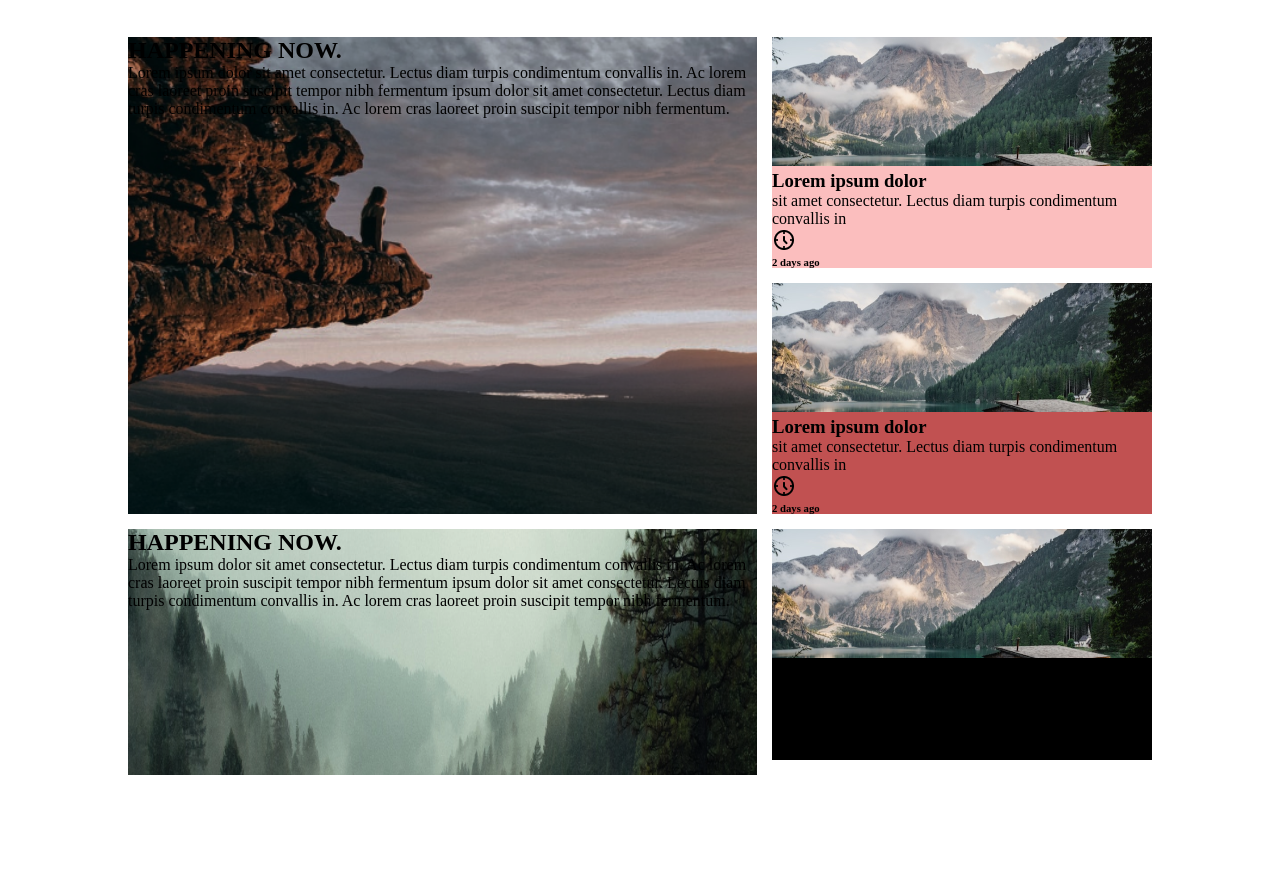
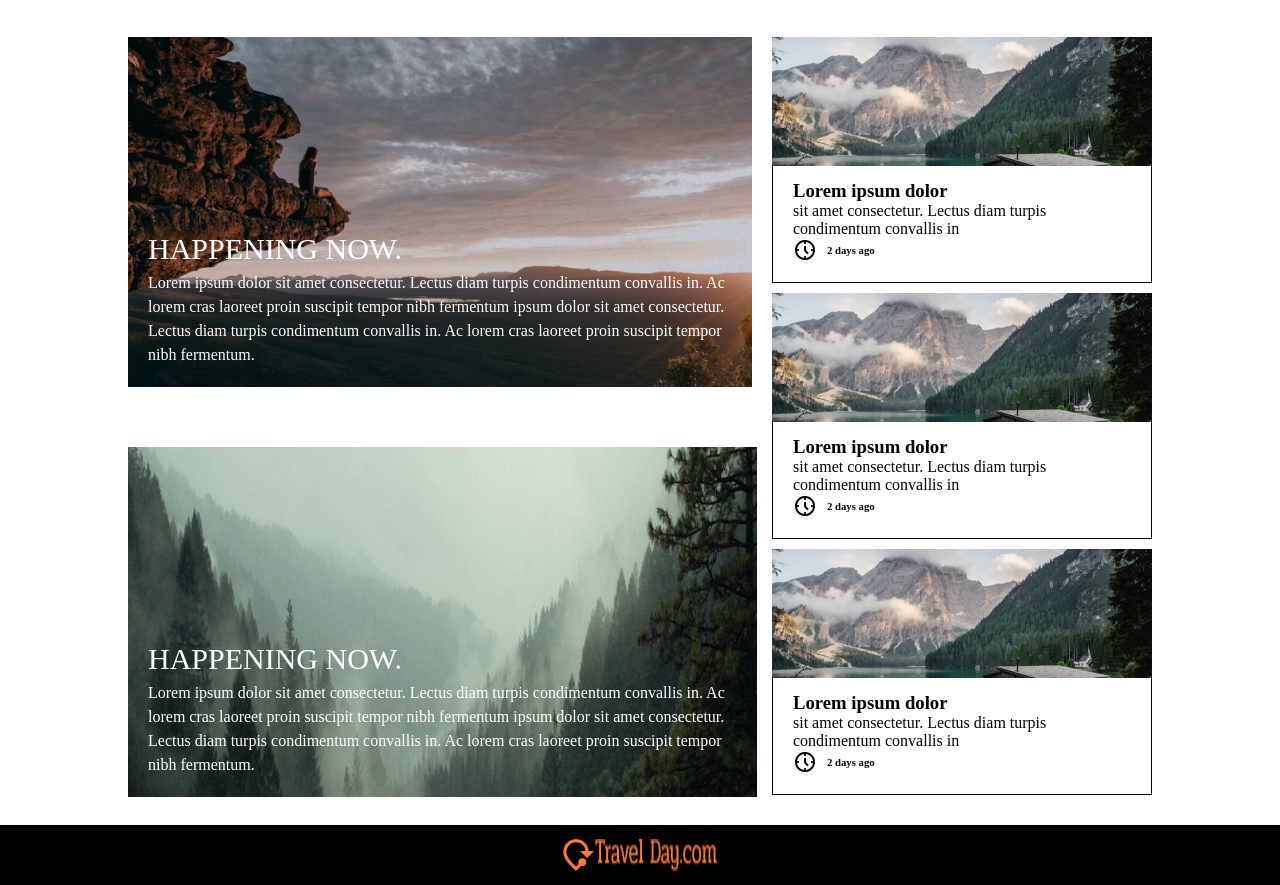
Before and after one commit to Mustaf12-xkm/travel-challenge, a plain HTML site: page index.html in a window 1280 px wide. Shown: the part 1481-2366 px from the top of the page. Before the commit the page ends 2276 px from the top, so only its background shows below. Drawn offline with Linux system fonts and the light colour scheme.

Commit message:
solution boxes

```diff
--- a/index.html
+++ b/index.html
@@ -110,49 +110,78 @@
     </section>
     <section class="photography">
         <div class="photograph-boxes">
+            <div class="left">
                 <div class="photograph-box1">
+                    <div>
                         <h2>
                             HAPPENING NOW.
                         </h2>
                         <p>Lorem ipsum dolor sit amet consectetur. Lectus diam turpis condimentum convallis in. Ac lorem cras laoreet proin suscipit tempor nibh fermentum ipsum dolor sit amet consectetur. Lectus diam turpis condimentum convallis in. Ac lorem cras laoreet proin suscipit tempor nibh fermentum.</p>
                     </div>
+
+                </div>
                 <div class="photograph-box2">
+                    <div>
                         <h2>
                             HAPPENING NOW.
                         </h2>
                         <p>Lorem ipsum dolor sit amet consectetur. Lectus diam turpis condimentum convallis in. Ac lorem cras laoreet proin suscipit tempor nibh fermentum ipsum dolor sit amet consectetur. Lectus diam turpis condimentum convallis in. Ac lorem cras laoreet proin suscipit tempor nibh fermentum.</p>
                     </div>
-            <div class="photograph-box-right1">
+                </div>
+            </div>
+         <div class="right">
+            <div class="photograph-box-right1 r">
                 <img src="images/photograph/Rectangle 15.png" alt="">
+                <div class="border-purpos">
                     <h3>Lorem ipsum dolor</h3>
                     <p>sit amet consectetur. Lectus diam turpis condimentum convallis in</p>
                     <div class="time">
                         <img src="images/discover/material-symbols_nest-clock-farsight-analog-outline-rounded.png" alt="">
                         <h6>2 days ago</h6>
                     </div>
+                </div>
+
+
 
             </div>
-            <div class="photograph-box-right2">
+            <div class="photograph-box-right2 r">
                 <img src="images/photograph/Rectangle 15.png" alt="">
+                <div class="border-purpos">
                     <h3>Lorem ipsum dolor</h3>
                     <p>sit amet consectetur. Lectus diam turpis condimentum convallis in</p>
                     <div class="time">
                         <img src="images/discover/material-symbols_nest-clock-farsight-analog-outline-rounded.png" alt="">
                         <h6>2 days ago</h6>
                     </div>
+                </div>
+
+
 
             </div>
-            <div class="photograph-box-right3">
+            <div class="photograph-box-right3 r">
                 <img src="images/photograph/Rectangle 15.png" alt="">
+                <div class="border-purpos">
                     <h3>Lorem ipsum dolor</h3>
                     <p>sit amet consectetur. Lectus diam turpis condimentum convallis in</p>
                     <div class="time">
                         <img src="images/discover/material-symbols_nest-clock-farsight-analog-outline-rounded.png" alt="">
                         <h6>2 days ago</h6>
                     </div>
+                </div>
+
+
 
             </div>
+
+         </div>
+
         </div>
     </section>
+    <footer>
+        <div class="footer">
+            <img src="images/logo/Vector.png" />
+            <img src="images/logo/Travel Day.com.png" />
+          </div>
+    </footer>
   </body>
 </html>
--- a/style.css
+++ b/style.css
@@ -208,50 +208,135 @@ line-height: 45px;
 
 
 }
+.photography .photograph-boxes .left .photograph-box2, .photograph-box1{
+  display: flex;
+
+    align-items: end;
+    justify-content: center;
+    padding: 20px;
+
+}
+.photography .photograph-boxes .left h2{
+  font-family: 'Kanit';
+font-style: normal;
+font-weight: 500;
+font-size: 30px;
+line-height: 45px;
+
+color: #FFFFFF;
+}
+.photography .photograph-boxes .left p{
+  font-family: 'Kanit';
+  font-style: normal;
+  font-weight: 400;
+  font-size: 16px;
+  line-height: 24px;
+
+  color: #FFFFFF;
+}
 .photography .photograph-box2{
     background-image: url("images/photograph/Rectangle\ 13large.png");
     background-repeat: no-repeat;
     background-size: cover;
 
 
+
 }
 .photography .photograph-boxes{
-    display: grid;
+  display: flex;
+
+
+    /* display: grid;
     grid-template-columns: repeat(3,1fr);
     grid-column-gap: 15px;
     grid-template-rows: min-content;
-    gap: 15px;
+    gap: 15px; */
 
 }
+
+
 .photography .photograph-boxes .photograph-box1{
-    grid-column: 1/3;
-    grid-row: 1/3;
+    /* grid-column: 1/3;
+    grid-row: 1/3; */
     /* height: 400px; */
+    height: 350px;
+    margin-bottom: 60px;
+    margin-right: 20px;
+
+
 }
-.photography .photograph-boxes .photograph-box1 img{
-    width: 100%;
+
+.photography .photograph-boxes .photograph-box2{
+    /* grid-column: 1/3;
+    /* height: 400px; */
+    /* grid-row: 3/5;  */
+    height: 350px;
+    margin-right: 15px;
+}
+.photography .photograph-boxes .photograph-box-right1{
+    /* grid-column: 3/-1;
+    grid-row: 1/2; */
+    /* height: 129px; */
+    /* height: 280px; */
+    margin-bottom: 10px;
+
+
+}
+.photography .photograph-boxes .right .r > h3{
+  padding: 10px 20px;
+
+}
+.photography .photograph-boxes .right .r > p{
+  padding: 10px 20px;
+
+}
+.photography .photograph-boxes .right .r> .time{
+  padding: 10px 20px;
+
+}
+.photography .photograph-boxes .right .r .time{
+  display: flex;
+flex-direction: row;
+  align-items: center;
+
+}
+.photography .photograph-boxes .right .r .time img{
+  margin-right: 10px;
+}
+
+.photography .photograph-boxes .photograph-box-right2{
+    /* grid-column: 3/-1;
+    grid-row: 2/3; */
+
+    /* height: 280px; */
     margin-bottom: 10px;
 }
-.photography .photograph-boxes .photograph-box2{
-    grid-column: 1/3;
-    /* height: 400px; */
-    grid-row: 3/5;
+.photography .photograph-boxes .photograph-box-right3{
+    /* grid-column: 3/-1;
+    grid-row: 3/4; */
+    /* background-color: #72f788; */
+    /* height: 280px; */
+    margin-bottom: 10px;
 }
-.photography .photograph-boxes .photograph-box-right1{
-    grid-column: 3/-1;
-    grid-row: 1/2;
-    background-color: #fbbebe;
-    /* height: 129px; */
+.photography .photograph-boxes .right .r  .border-purpos{
+  border-left: 1px solid  #000000;;
+  border-bottom: 1px solid  #000000;
+  border-right:  1px solid  #000000;
+  padding: 20px;
+  margin-top: -10px;
 }
-.photography .photograph-boxes .photograph-box-right2{
-    grid-column: 3/-1;
-    grid-row: 2/3;
-    background-color: #c15151;
-    /* height: 129px; */
+footer{
+  height: 60px;
+  background-color: black;
+  width: 100%;
+  display: flex;
+  justify-content: center;
+  align-items: center;
 }
-.photography .photograph-boxes .photograph-box-right3{
-    grid-column: 3/-1;
-    grid-row: 3/4;
-    background-color: #000000;
-    /* height: 129px; */
+/* footer .footer img{
+  width: 38px;
+height: 38px;
+} */
+footer .footer {
+  display: flex;
 }
```
Lines whose indentation alone changed are shown as unchanged.
